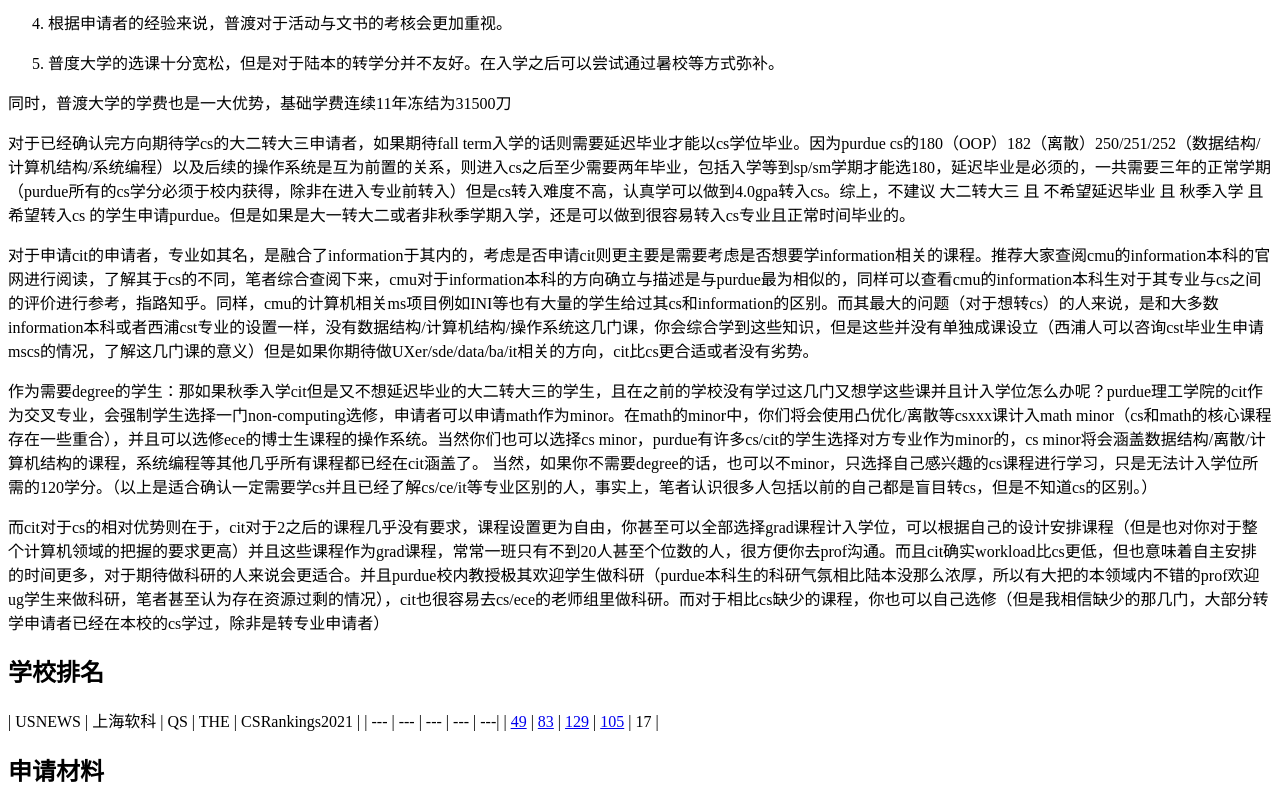
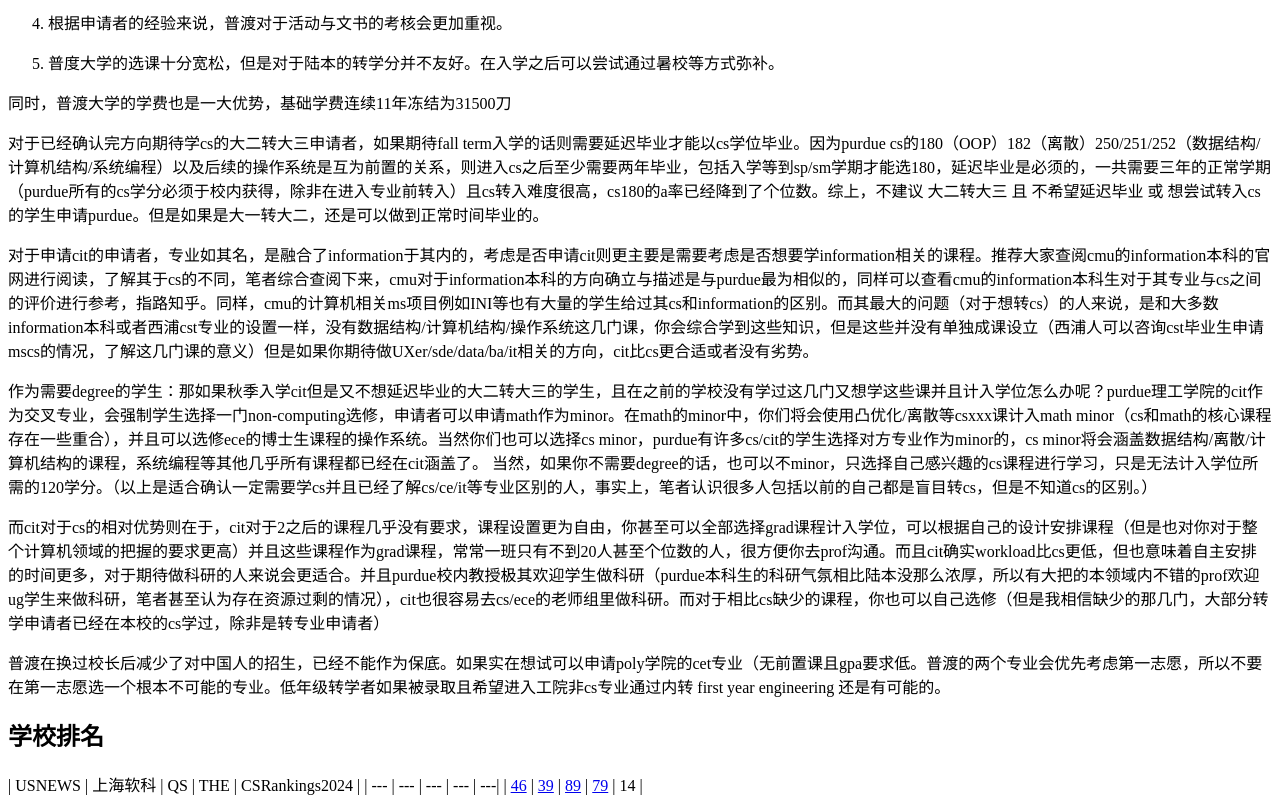
Before and after one commit to daydreamer2006/Transferwiki.cc, a Next.js app: page /schools/purdue in a window 1280 px wide. Shown: the part 980-1780 px from the top of the page. Built offline with nearby package versions, Linux system fonts and the light colour scheme.

Commit message:
Update purdue.mdx

```diff
--- a/pages/schools/purdue.mdx
+++ b/pages/schools/purdue.mdx
@@ -27,7 +27,7 @@
 
 同时，普渡大学的学费也是一大优势，基础学费连续11年冻结为31500刀
 
-对于已经确认完方向期待学cs的大二转大三申请者，如果期待fall term入学的话则需要延迟毕业才能以cs学位毕业。因为purdue cs的180（OOP）182（离散）250/251/252（数据结构/计算机结构/系统编程）以及后续的操作系统是互为前置的关系，则进入cs之后至少需要两年毕业，包括入学等到sp/sm学期才能选180，延迟毕业是必须的，一共需要三年的正常学期（purdue所有的cs学分必须于校内获得，除非在进入专业前转入）但是cs转入难度不高，认真学可以做到4.0gpa转入cs。综上，不建议 大二转大三 且 不希望延迟毕业 且 秋季入学 且 希望转入cs 的学生申请purdue。但是如果是大一转大二或者非秋季学期入学，还是可以做到很容易转入cs专业且正常时间毕业的。
+对于已经确认完方向期待学cs的大二转大三申请者，如果期待fall term入学的话则需要延迟毕业才能以cs学位毕业。因为purdue cs的180（OOP）182（离散）250/251/252（数据结构/计算机结构/系统编程）以及后续的操作系统是互为前置的关系，则进入cs之后至少需要两年毕业，包括入学等到sp/sm学期才能选180，延迟毕业是必须的，一共需要三年的正常学期（purdue所有的cs学分必须于校内获得，除非在进入专业前转入）且cs转入难度很高，cs180的a率已经降到了个位数。综上，不建议 大二转大三 且 不希望延迟毕业 或 想尝试转入cs 的学生申请purdue。但是如果是大一转大二，还是可以做到正常时间毕业的。
 
 对于申请cit的申请者，专业如其名，是融合了information于其内的，考虑是否申请cit则更主要是需要考虑是否想要学information相关的课程。推荐大家查阅cmu的information本科的官网进行阅读，了解其于cs的不同，笔者综合查阅下来，cmu对于information本科的方向确立与描述是与purdue最为相似的，同样可以查看cmu的information本科生对于其专业与cs之间的评价进行参考，指路知乎。同样，cmu的计算机相关ms项目例如INI等也有大量的学生给过其cs和information的区别。而其最大的问题（对于想转cs）的人来说，是和大多数information本科或者西浦cst专业的设置一样，没有数据结构/计算机结构/操作系统这几门课，你会综合学到这些知识，但是这些并没有单独成课设立（西浦人可以咨询cst毕业生申请mscs的情况，了解这几门课的意义）但是如果你期待做UXer/sde/data/ba/it相关的方向，cit比cs更合适或者没有劣势。
 
@@ -36,11 +36,13 @@
 
 而cit对于cs的相对优势则在于，cit对于2之后的课程几乎没有要求，课程设置更为自由，你甚至可以全部选择grad课程计入学位，可以根据自己的设计安排课程（但是也对你对于整个计算机领域的把握的要求更高）并且这些课程作为grad课程，常常一班只有不到20人甚至个位数的人，很方便你去prof沟通。而且cit确实workload比cs更低，但也意味着自主安排的时间更多，对于期待做科研的人来说会更适合。并且purdue校内教授极其欢迎学生做科研（purdue本科生的科研气氛相比陆本没那么浓厚，所以有大把的本领域内不错的prof欢迎ug学生来做科研，笔者甚至认为存在资源过剩的情况），cit也很容易去cs/ece的老师组里做科研。而对于相比cs缺少的课程，你也可以自己选修（但是我相信缺少的那几门，大部分转学申请者已经在本校的cs学过，除非是转专业申请者）
 
+普渡在换过校长后减少了对中国人的招生，已经不能作为保底。如果实在想试可以申请poly学院的cet专业（无前置课且gpa要求低。普渡的两个专业会优先考虑第一志愿，所以不要在第一志愿选一个根本不可能的专业。低年级转学者如果被录取且希望进入工院非cs专业通过内转 first year engineering 还是有可能的。
+
 ## 学校排名
 
-| USNEWS | 上海软科 | QS | THE | CSRankings2021 |
+| USNEWS | 上海软科 | QS | THE | CSRankings2024 |
 | --- | --- | --- | --- | ---|
-| [49](https://www.usnews.com/best-colleges/purdue-university-west-lafayette-1825) | [83](https://www.shanghairanking.com/institution/purdue-university-west-lafayette) | [129](https://www.topuniversities.com/universities/purdue-university) | [105](https://www.timeshighereducation.com/world-university-rankings/purdue-university-west-lafayette) | 17 |
+| [46](https://www.usnews.com/best-colleges/purdue-university-west-lafayette-1825) | [39](https://www.shanghairanking.com/institution/purdue-university-west-lafayette) | [89](https://www.topuniversities.com/universities/purdue-university) | [79](https://www.timeshighereducation.com/world-university-rankings/purdue-university-west-lafayette) | 14 |
 
 ## 申请材料
 
```
